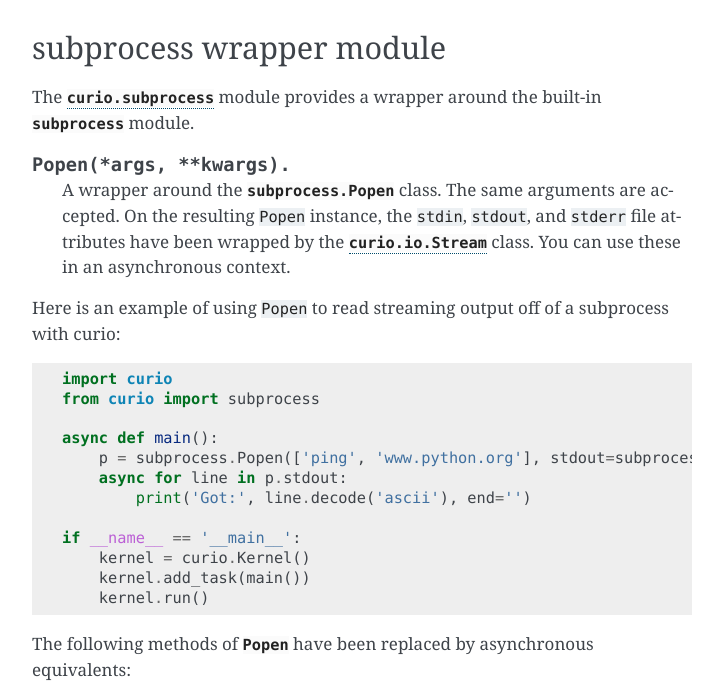
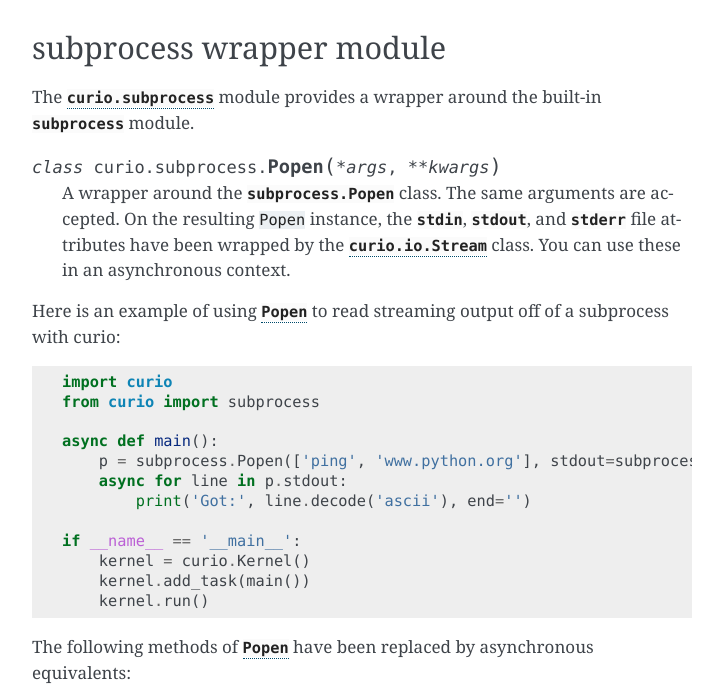
Before and after one commit to dabeaz/curio, a Sphinx documentation site: the page built from docs/reference.rst, in a window 1280 px wide and 900 px high, scrolled down 8716 px, cut to the strip 106-801 px from the top of the window. Shown: the whole strip, without its empty margins (388-1111 px from the left). Built offline with Sphinx 7.4.7, drawn with Linux system fonts in a browser that asks for light colours; some of the changed lines change nothing that is shown; some of the changed text lies outside the part shown.

Commit message:
Fix some doc cross-referencing

```diff
--- a/docs/reference.rst
+++ b/docs/reference.rst
@@ -114,7 +114,7 @@ The following public attributes are available of :class:`Task` instances:
 
 .. attribute:: Task.exc_info
 
-   A tuple of exception information obtained from ``sys.exc_info()`` if the
+   A tuple of exception information obtained from :py:func:`sys.exc_info` if the
    task crashes for some reason.  Potentially useful for debugging.
 
 .. attribute:: Task.children
@@ -140,18 +140,20 @@ calculations and blocking operations.  Use the following functions to do that:
 
 .. asyncfunction:: run_cpu_bound(callable, *args, timeout=None)
 
-   Run ``callable(*args)`` in a process pool created by :mod:`concurrent.futures.ProcessPoolExecutor`.
-   Returns the result.
+   Run ``callable(*args)`` in a process pool created by
+   :py:class:`concurrent.futures.ProcessPoolExecutor`. Returns the result.
 
 .. asyncfunction:: run_blocking(callable, *args, timeout=None)
 
-   Run ``callable(*args)`` in a thread pool created by :mod:`concurrent.futures.ThreadPoolExecutor`.
+   Run ``callable(*args)`` in a thread pool created by
+   :py:class:`concurrent.futures.ThreadPoolExecutor`.
    Returns the result.
 
 .. asyncfunction:: run_in_executor(exc, callable, *args, timeout=None)
 
-   Run ``callable(*args)`` callable in a user-supplied executor and returns the result.
-   *exc* is an executor from the :mod:`concurrent.Futures` module in the standard library.
+   Run ``callable(*args)`` callable in a user-supplied executor and returns the
+   result. *exc* is an executor from the :py:mod:`concurrent.futures` module
+   in the standard library.
 
 .. function:: set_cpu_executor(exc)
 
@@ -161,8 +163,9 @@ calculations and blocking operations.  Use the following functions to do that:
 
    Set the default executor used for blocking processing.
 
-Note that the callables supplied to these functions are only given positional arguments.
-If you need to pass keyword arguments use ``functools.partial()`` to do it. For example::
+Note that the callables supplied to these functions are only given positional
+arguments. If you need to pass keyword arguments use
+:py:func:`functools.partial` to do it. For example::
 
    from functools import partial
    await run_blocking(partial(callable, arg1=value, arg2=value))
@@ -194,7 +197,8 @@ The following methods are redefined on :class:`Socket` objects to be
 compatible with coroutines.  Any socket method not listed here will be
 delegated directly to the underlying socket. Be aware
 that not all methods have been wrapped and that using a method not
-listed here might block the kernel or raise a ``BlockingIOError`` exception.
+listed here might block the kernel or raise a :py:exc:`BlockingIOError`
+exception.
 
 .. asyncmethod:: Socket.recv(maxbytes, flags=0)
 
@@ -293,7 +297,7 @@ Stream
 
 The :class:`Stream` class puts a non-blocking wrapper around an
 existing file-like object.  Certain other functions in curio use this
-(e.g., the :meth:`makefile` method).
+(e.g., the :meth:`Socket.makefile` method).
 
 
 .. class:: Stream(fileobj)
@@ -395,14 +399,15 @@ subprocess wrapper module
 
 The :mod:`curio.subprocess` module provides a wrapper around the built-in :mod:`subprocess` module.
 
-.. class:: Popen(*args, **kwargs).
+.. class:: Popen(*args, **kwargs)
 
    A wrapper around the :class:`subprocess.Popen` class.  The same arguments are accepted.
-   On the resulting ``Popen`` instance, the ``stdin``, ``stdout``, and ``stderr`` file
-   attributes have been wrapped by the :class:`curio.io.Stream` class. You can use these
-   in an asynchronous context.
+   On the resulting ``Popen`` instance, the :attr:`stdin`, :attr:`stdout`, and
+   :attr:`stderr` file attributes have been wrapped by the
+   :class:`curio.io.Stream` class. You can use these in an asynchronous context.
 
-Here is an example of using ``Popen`` to read streaming output off of a subprocess with curio::
+Here is an example of using :class:`Popen` to read streaming output off of a
+subprocess with curio::
 
     import curio
     from curio import subprocess
@@ -439,8 +444,8 @@ equivalents in the :mod:`subprocess` module:
 
 .. asyncfunction:: check_output(args, stdout=None, stderr=None, shell=False, timeout=None)
 
-   Run a command in a subprocess and return the resulting output. Raises a ``subprocess.CalledProcessError``
-   exception if an error occurred.
+   Run a command in a subprocess and return the resulting output. Raises a
+   :py:exc:`subprocess.CalledProcessError` exception if an error occurred.
 
 ssl wrapper module
 ------------------
@@ -499,10 +504,10 @@ making network connections and writing servers.
 .. asyncfunction:: open_connection(host, port, *, ssl=None, source_addr=None, server_hostname=None, timeout=None)
 
    Creates an outgoing connection to a server at *host* and *port*. This connection is made using
-   the ``socket.create_connection()`` function and might be IPv4 or IPv6 depending on
+   the :py:func:`socket.create_connection` function and might be IPv4 or IPv6 depending on
    the network configuration (although you're not supposed to worry about it).  *ssl* specifies
-   whether or not SSL should be used.  *ssl* can be ``True`` or an instance of an :class:`SSLContext`
-   created by the :mod:`curio.ssl` module.  *source_addr* specifies the source address to use
+   whether or not SSL should be used.  *ssl* can be ``True`` or an instance of
+   :class:`curio.ssl.SSLContext`.  *source_addr* specifies the source address to use
    on the socket.  *server_hostname* specifies the hostname to check against when making SSL
    connections.  It is highly advised that this be supplied to avoid man-in-the-middle attacks.
 
```
